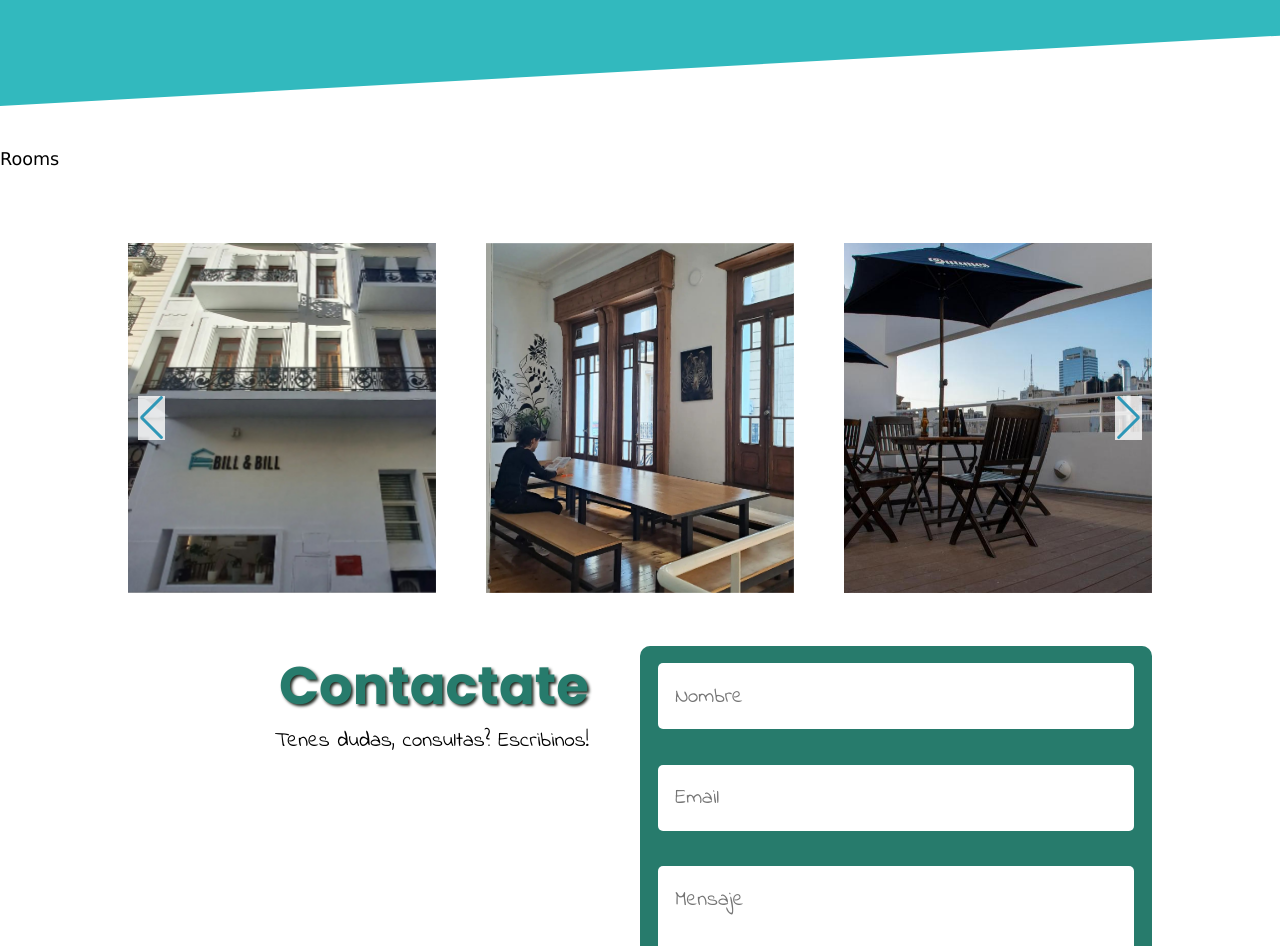
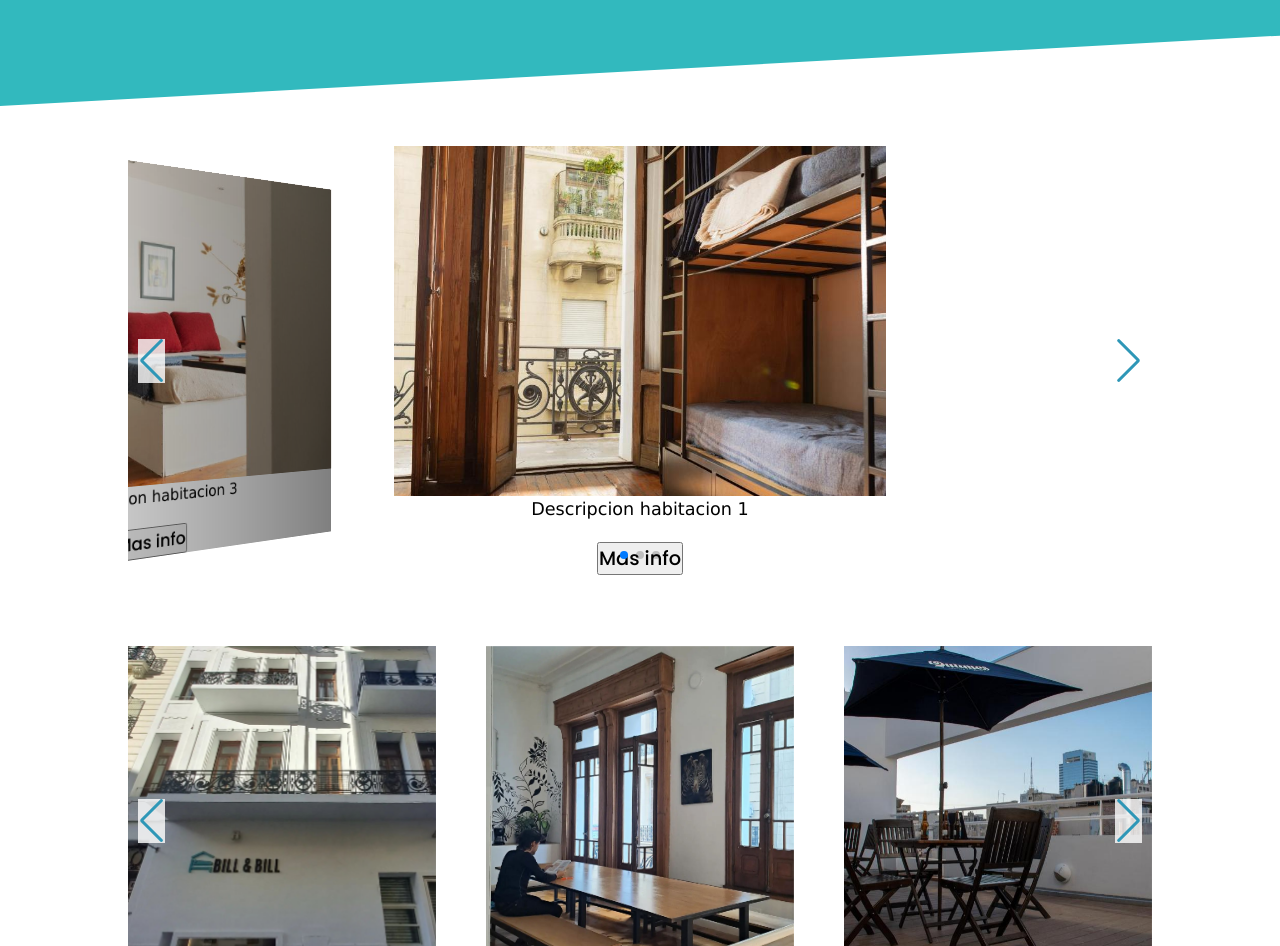
Before and after one commit to jprigotti/billbill_v1_2, a React (Vite) app: page / in a window 1280 px wide. Shown: the part 1640-2586 px from the top of the page. Built offline with nearby package versions, Linux system fonts and the light colour scheme.

Commit message:
adjusted transition

```diff
--- /dev/null
+++ b/src/pages/home/components/rooms/CardRooms.jsx
@@ -0,0 +1,30 @@
+import React from "react";
+import "./Rooms.css";
+
+const CardRooms = ({ id, image, title, priceTag, price, description }) => {
+  return (
+    <div className="rooms-card">
+      <div className="rooms-card-header">
+        <img src={image} alt="room image" />
+      </div>
+      <div className="rooms-card-description">
+        <div>
+          <p>{description}</p>
+        </div>
+      </div>
+      <div className="testimonials-card-body">
+        <div>
+          <p>{priceTag}</p>
+          <p>{price}</p>
+        </div>
+      </div>
+      <div className="testimonials-card-footer">
+        <p>
+          <button>Mas info</button>
+        </p>
+      </div>
+    </div>
+  );
+};
+
+export default CardRooms;
--- a/src/pages/home/components/rooms/Rooms.css
+++ b/src/pages/home/components/rooms/Rooms.css
@@ -0,0 +1,19 @@
+.rooms-card{
+
+}
+
+.rooms-card-header{
+
+}
+
+.rooms-card-description{
+
+}
+
+.testimonials-card-body{
+
+}
+
+.testimonials-card-footer{
+
+}
--- a/src/pages/home/components/rooms/Rooms.jsx
+++ b/src/pages/home/components/rooms/Rooms.jsx
@@ -1,11 +1,64 @@
-import React from 'react'
+import React from "react";
+import { Pagination, EffectCoverflow } from "swiper";
+import { Swiper, SwiperSlide } from "swiper/react";
+import "swiper/css";
+import "swiper/css/effect-coverflow";
+import "swiper/css/navigation";
+import "swiper/css/pagination";
+
+// SwiperCore.use([Navigation, Pagination]);
+// import { } from "swiper/modules";
+
+import CardRooms from "./CardRooms";
+import roomsList from "./roomsList";
+import "./Rooms.css";
 
 const Rooms = () => {
   return (
-    <div>
-      <p>Rooms</p>
+    <div className="main-container rooms">
+      <Swiper
+        effect={"coverflow"}
+        loop={true}
+        grabCursor={true}
+        centeredSlides={true}
+        spaceBetween={50}
+        slidesPerView={3}
+        coverflowEffect={{
+          rotate: 50,
+          stretch: 0,
+          depth: 100,
+          modifier: 1,
+          slideShadows: true,
+        }}
+        breakpoints={{
+          200: {
+            slidesPerView: 1,
+            spaceBetween: 20,
+          },
+          768: {
+            slidesPerView: 2,
+            spaceBetween: 40,
+          },
+        }}
+        navigation
+        pagination={{ clickable: true }}
+        modules={[EffectCoverflow, Pagination]}
+        className="rooms-swiper"
+      >
+        {roomsList.map((testimonial) => (
+          <SwiperSlide id={testimonial.id} className="rooms-swiperSlide">
+            <CardRooms
+              image={testimonial.image}
+              name={testimonial.name}
+              nationality={testimonial.nationality}
+              website={testimonial.website}
+              description={testimonial.description}
+            />
+          </SwiperSlide>
+        ))}
+      </Swiper>
     </div>
-  )
-}
+  );
+};
 
-export default Rooms
+export default Rooms;
--- /dev/null
+++ b/src/pages/home/components/rooms/roomsList.js
@@ -0,0 +1,32 @@
+import img1 from "../../../../assets/images/hostel_image_1.jpg";
+import img2 from "../../../../assets/images/gallery_6.jpg";
+import img3 from "../../../../assets/images/gallery_9.jpg";
+
+const rooms = [
+  {
+    id: 1,
+    image: img1,
+    title: "Habitacion 1",
+    priceTag: "Precio por noche",
+    price: "$20usd",
+    description: "Descripcion habitacion 1",
+  },
+  {
+    id: 1,
+    image: img2,
+    title: "Habitacion 2",
+    priceTag: "Precio por noche",
+    price: "$10usd",
+    description: "Descripcion habitacion 2",
+  },
+  {
+    id: 1,
+    image: img3,
+    title: "Habitacion 3",
+    priceTag: "Precio por noche",
+    price: "$30usd",
+    description: "Descripcion habitacion 3",
+  },
+];
+
+export default rooms;
```
